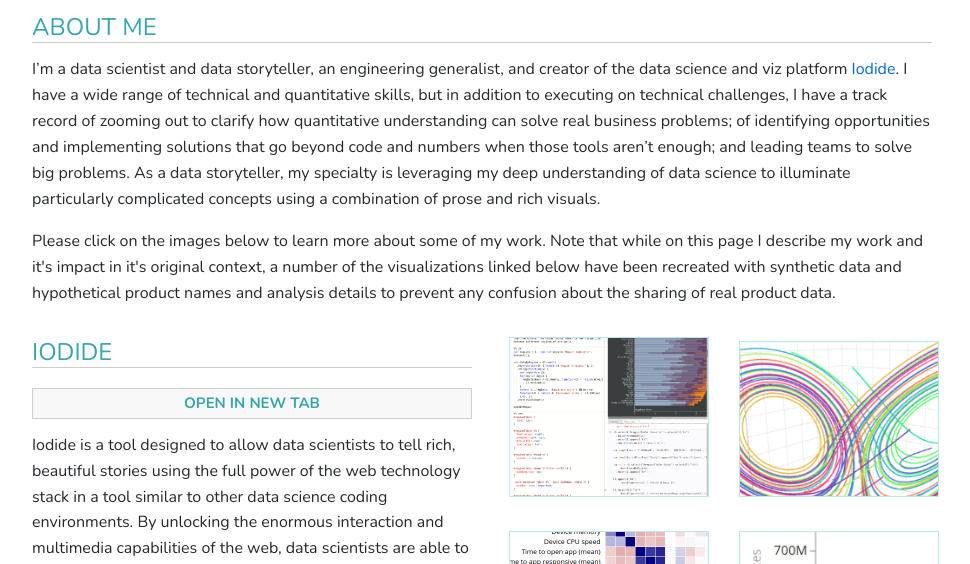
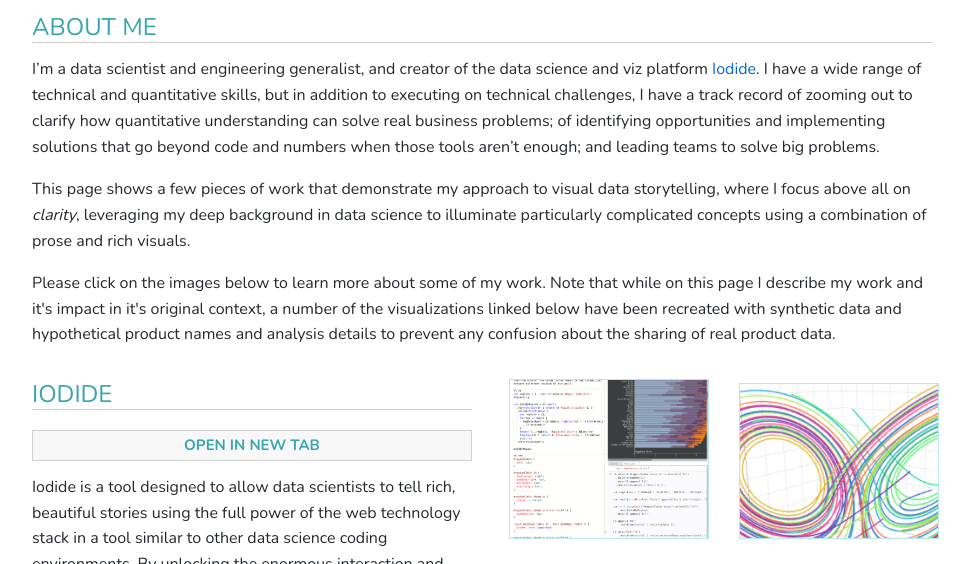
Before and after one commit to bcolloran/examples, a plain HTML site: page index.html in a window 1280 px wide. Shown: the part 206-770 px from the top of the page, without its empty margins (158-1128 px from the left). Drawn offline with nearby package versions, Linux system fonts and the light colour scheme.

Commit message:
Update index.html

```diff
--- a/index.html
+++ b/index.html
@@ -38,7 +38,7 @@
         <div class="description">
           <h4>ABOUT ME</h4>
           <p>
-            I’m a data scientist and data storyteller, an engineering
+            I’m a data scientist and engineering
             generalist, and creator of the data science and viz platform
             <a
               href="https://hacks.mozilla.org/2019/03/iodide-an-experimental-tool-for-scientific-communicatiodide-for-scientific-communication-exploration-on-the-web/"
@@ -48,9 +48,13 @@
             of zooming out to clarify how quantitative understanding can solve
             real business problems; of identifying opportunities and
             implementing solutions that go beyond code and numbers when those
-            tools aren’t enough; and leading teams to solve big problems. As a
-            data storyteller, my specialty is leveraging my deep understanding
-            of data science to illuminate particularly complicated concepts
+            tools aren’t enough; and leading teams to solve big problems.
+          </p>
+          <p>
+            This page shows a few pieces of work that demonstrate my approach
+            to visual data storytelling, where I focus above all on <i>clarity</i>,
+            leveraging my deep background
+            in data science to illuminate particularly complicated concepts
             using a combination of prose and rich visuals.
           </p>
           <p>
```
